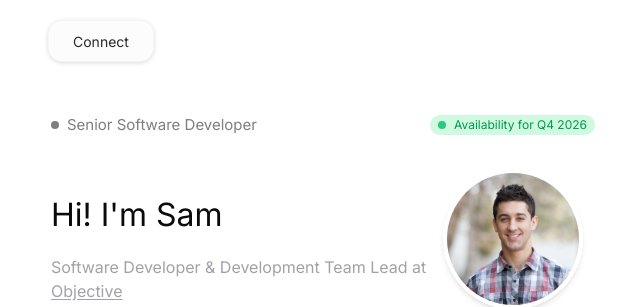
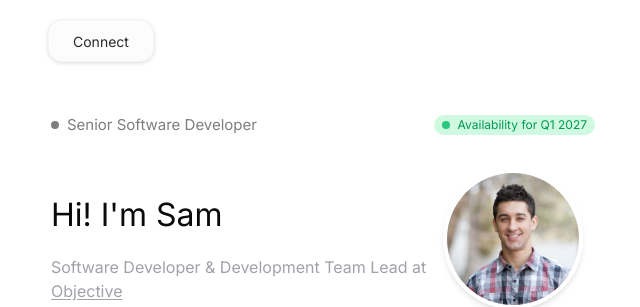
Before and after one commit to sammyteahan/personal-site, an Astro site: page / in a window 1280 px wide. Shown: the top 307 px of the page, 317-957 px from the left. Built offline with nearby package versions, Linux system fonts and the light colour scheme; Astro itself is replaced by a stand-in of ours.

Commit message:
Availability Update

```diff
--- a/src/pages/index.astro
+++ b/src/pages/index.astro
@@ -35,7 +35,7 @@ const schema = buildProfileSchema({ name: title });
                         <div class="w-2 h-2 mr-2 rounded-full bg-[#29c780]">
                         </div>
                         <p class="text-[12px] text-[#019853]">
-                            Availability for Q4 2026
+                            Availability for Q1 2027
                         </p>
                     </div>
                 </div>
```
